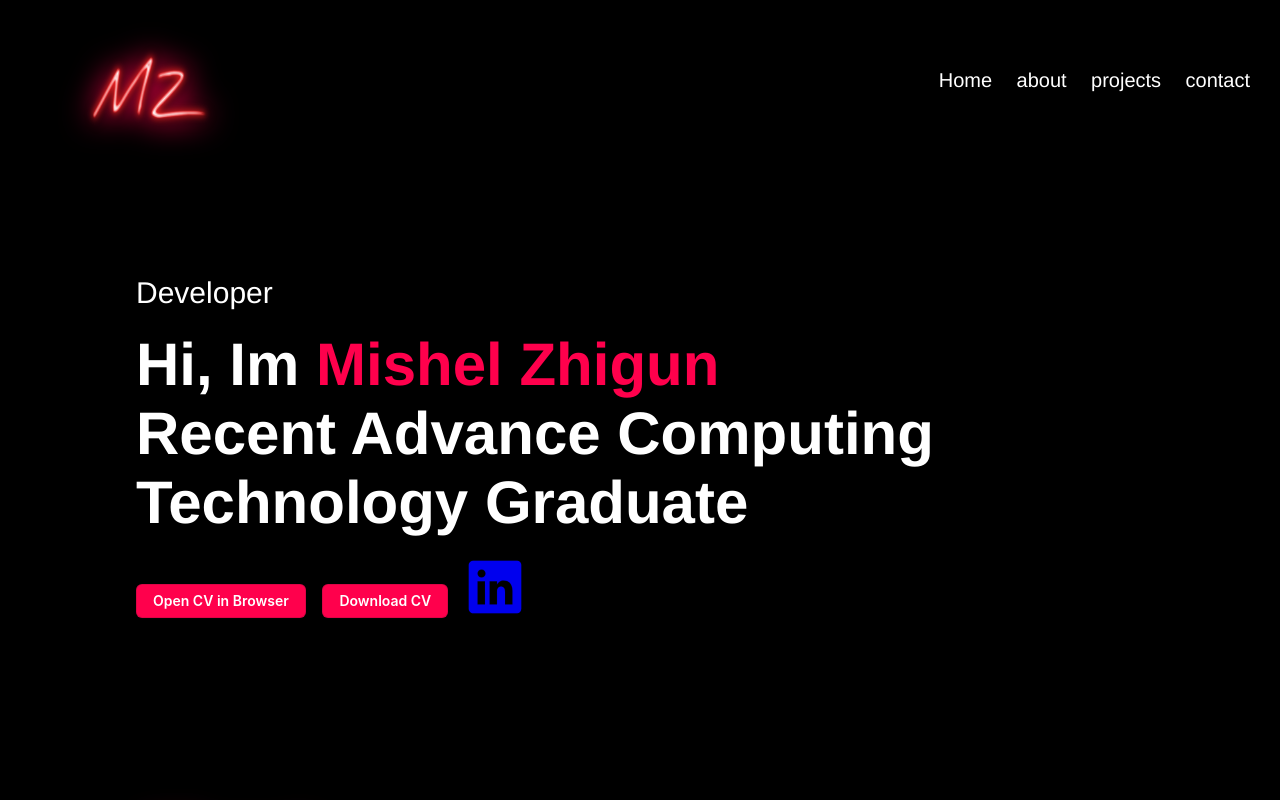
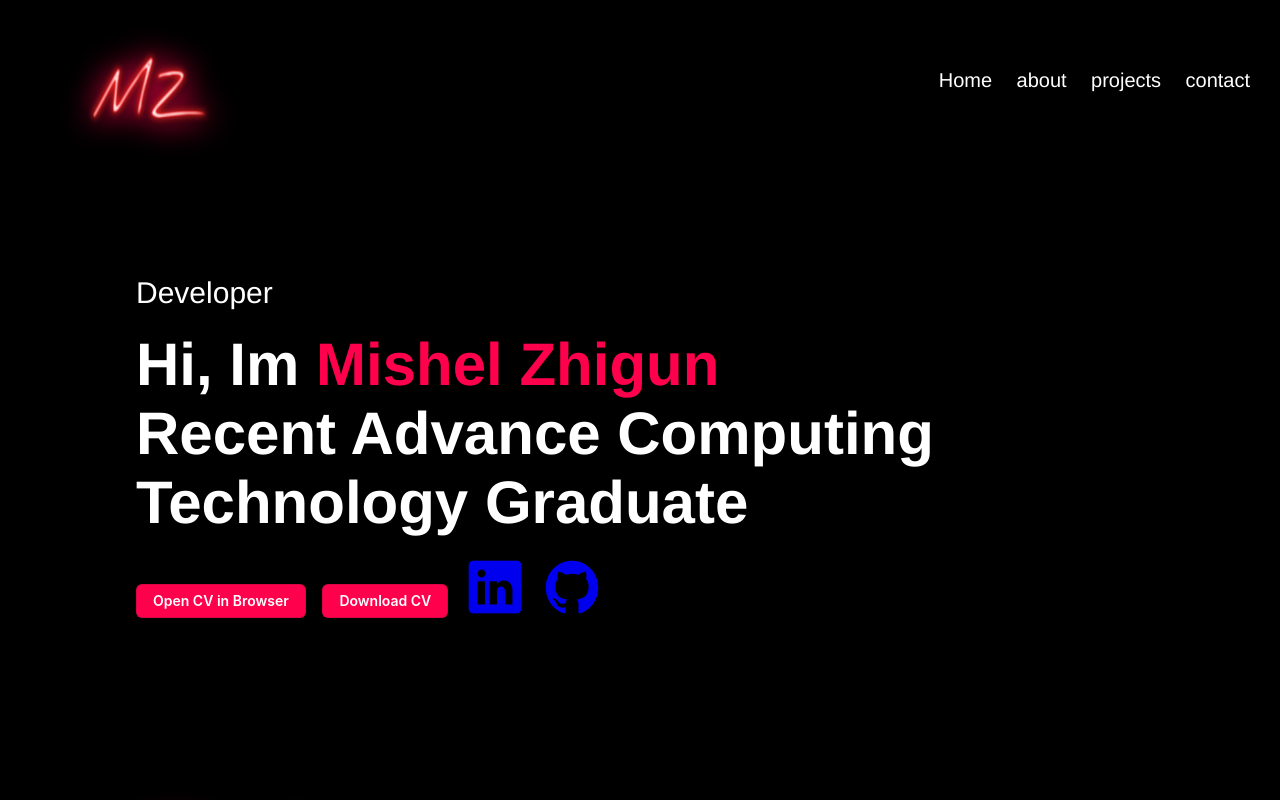
Before and after one commit to Dalte123/portfolio, a plain HTML site: page public/index.html in a window 1280 px wide. Shown: the top 800 px of the page. Drawn offline with nearby package versions, Linux system fonts and the light colour scheme.

Commit message:
added github button that redirects user to github

```diff
--- a/public/index.html
+++ b/public/index.html
@@ -26,6 +26,7 @@
                     <a href="Resume.pdf" class="btn">Open CV in Browser</a>
                     <a href="Resume.pdf" download class="btn">Download CV</a>
                      <a href="https://www.linkedin.com/in/mishel-zhigun-454085248/"><ion-icon  name="logo-linkedin"></ion-icon></a>
+                     <a href="https://github.com/Dalte123"><ion-icon name="logo-github"></ion-icon></a>
 
             </div>
         </div>
```
